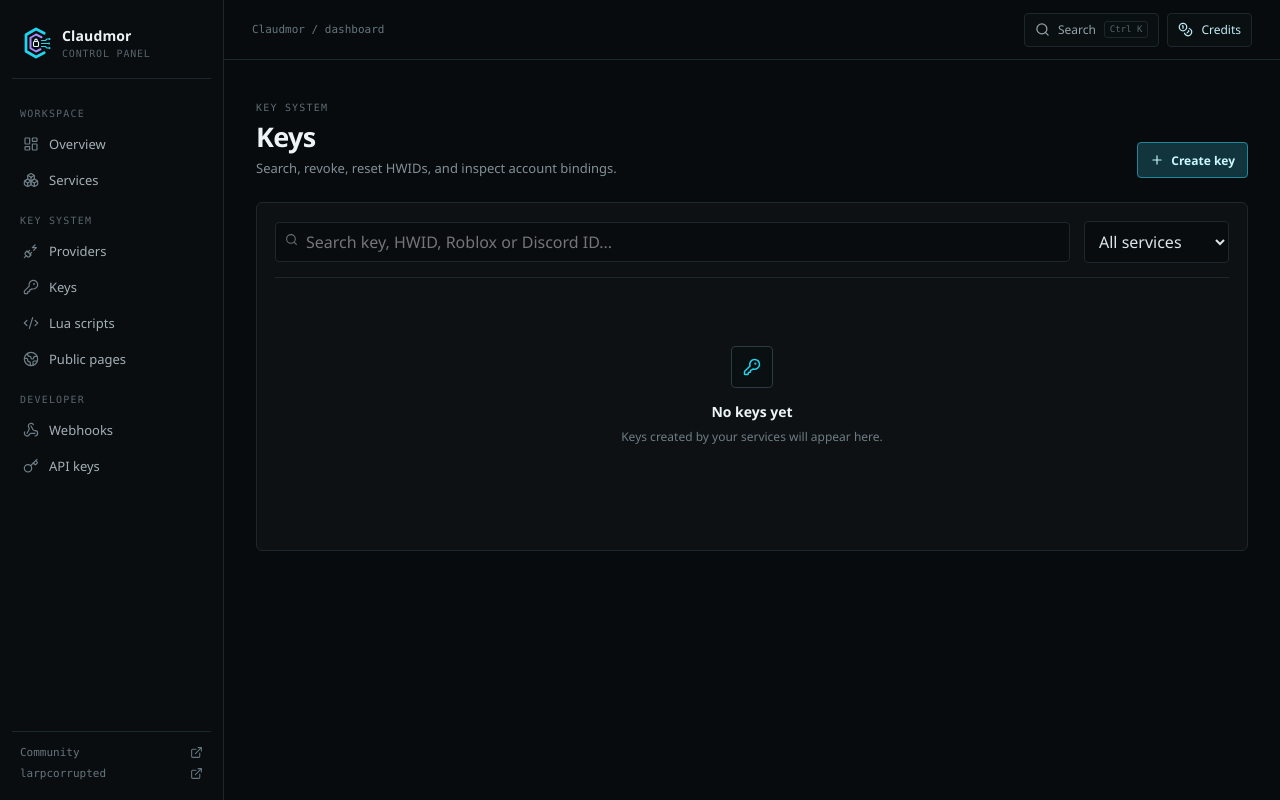
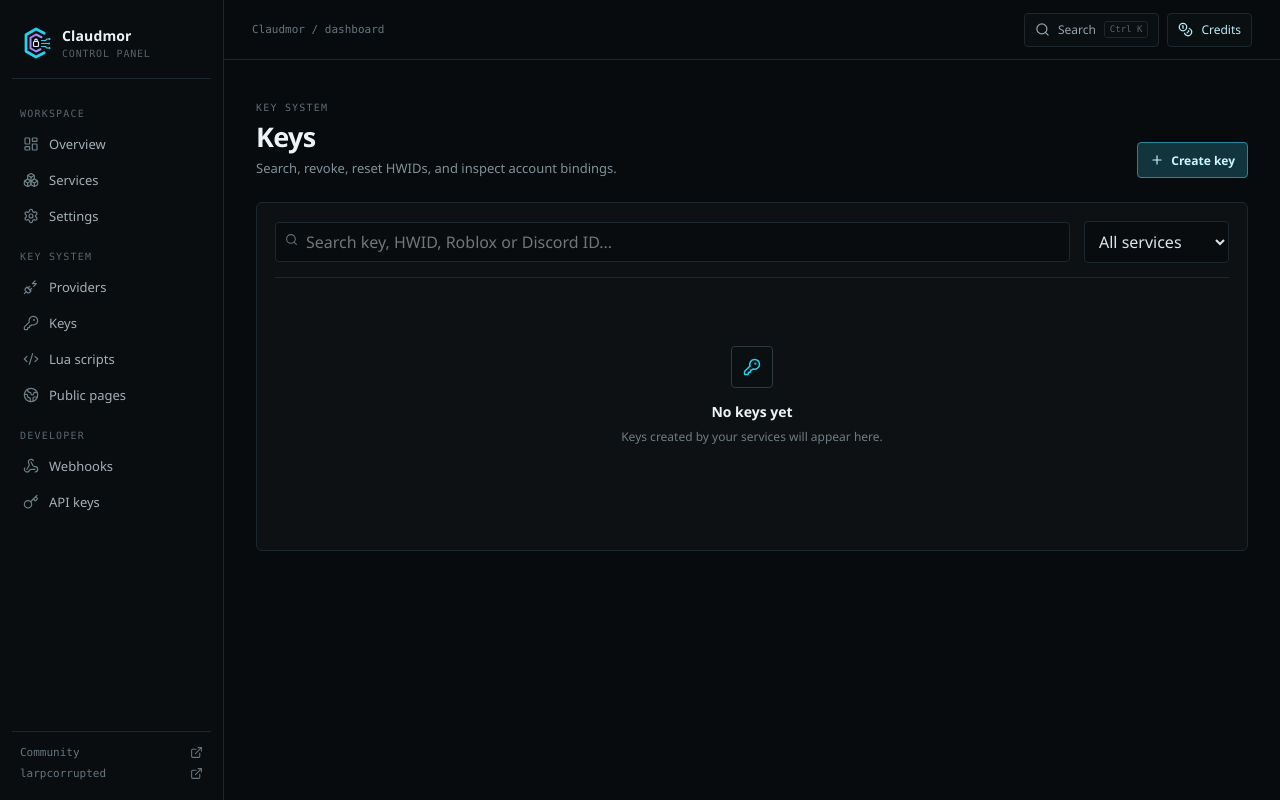
Before and after one commit to KryptIT/Cluadmor, a Next.js app: page /dashboard/keys in a window 1280 px wide. Built offline with nearby package versions, Linux system fonts and the light colour scheme.

Commit message:
Add Claudmor settings navigation

```diff
--- a/app/dashboard/layout.tsx
+++ b/app/dashboard/layout.tsx
@@ -10,7 +10,8 @@ import {
   Key,
   Search,
   Coins,
-  ExternalLink
+  ExternalLink,
+  Settings
 } from "lucide-react";
 
 const groups = [
@@ -18,7 +19,8 @@ const groups = [
     label: "Workspace",
     items: [
       { label: "Overview", href: "/dashboard", icon: LayoutDashboard },
-      { label: "Services", href: "/dashboard/services", icon: Boxes }
+      { label: "Services", href: "/dashboard/services", icon: Boxes },
+      { label: "Settings", href: "/dashboard/settings", icon: Settings }
     ]
   },
   {
```
